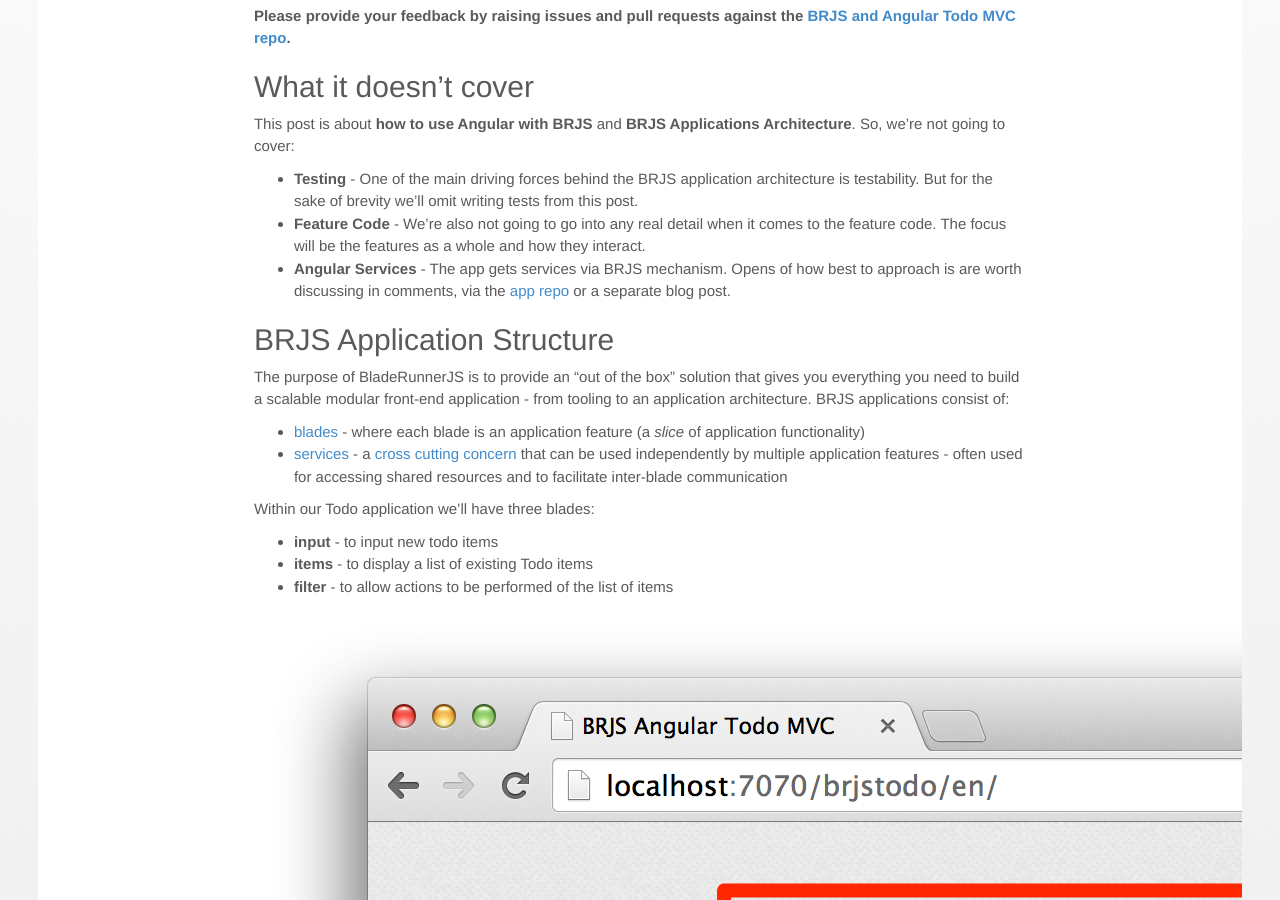
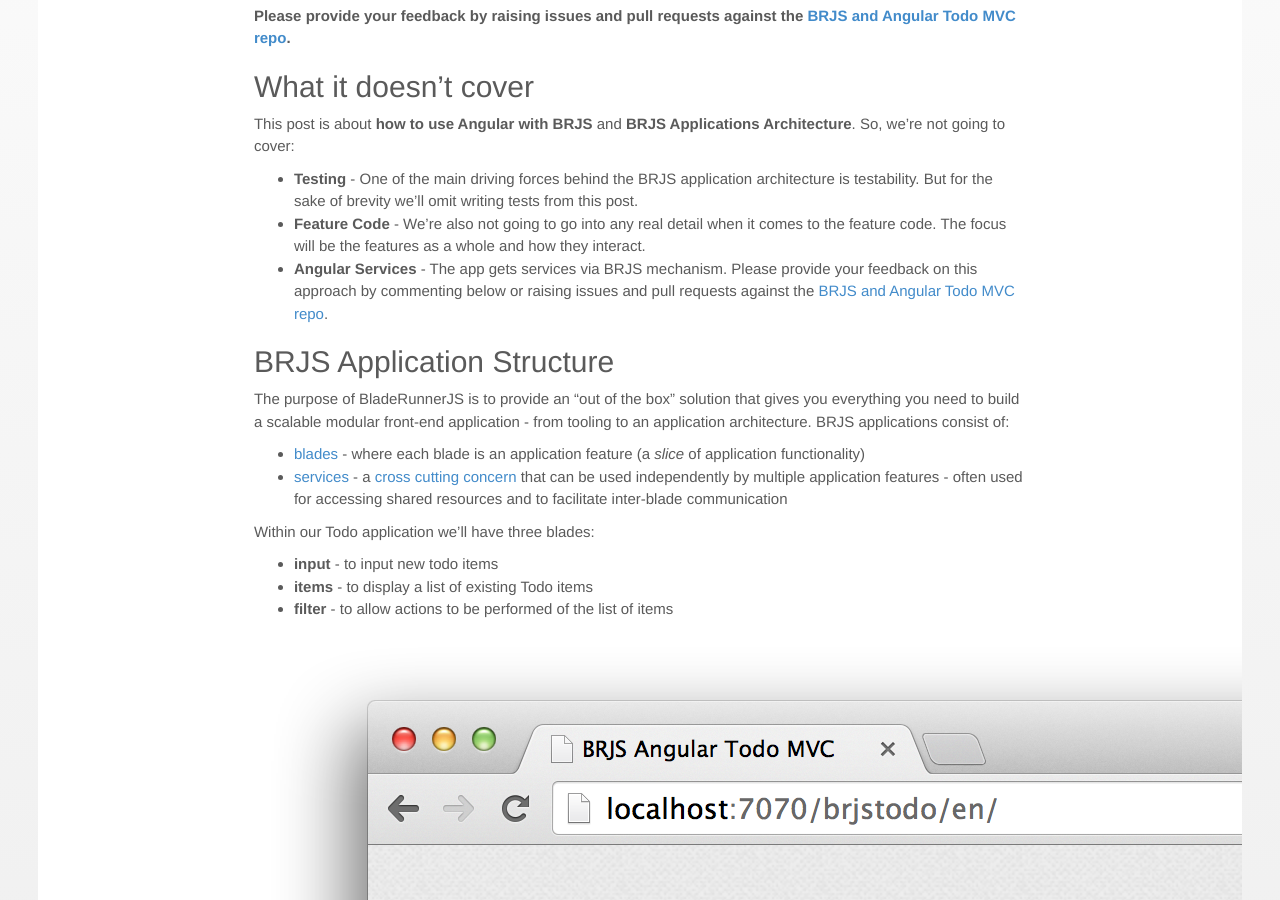
Before and after one commit to BladeRunnerJS/brjs-site, a Jekyll site: the page built from _posts/2014-09-05-using-angularjs-with-bladerunnerjs.md, in a window 1280 px wide and 900 px high, scrolled down 627 px. Built offline with Jekyll 4.4.1, drawn with Linux system fonts in a browser that asks for light colours; nearby versions of some CDN libraries; Markdown is read by kramdown in place of the engine named in the settings; comment, search, counter and statistics services are not loaded; some of the changed text lies outside the part shown.

Commit message:
Updates after feedback from @andyberry88

```diff
--- a/_posts/2014-09-05-using-angularjs-with-bladerunnerjs.md
+++ b/_posts/2014-09-05-using-angularjs-with-bladerunnerjs.md
@@ -32,7 +32,7 @@
 
 * **Testing** - One of the main driving forces behind the BRJS application architecture is testability. But for the sake of brevity we'll omit writing tests from this post.
 * **Feature Code** - We're also not going to go into any real detail when it comes to the feature code. The focus will be the features as a whole and how they interact.
-* **Angular Services** - The app gets services via BRJS mechanism. Opens of how best to approach is are worth discussing in comments, via the [app repo](https://github.com/BladeRunnerJS/brjs-todomvc-angular/) or a separate blog post.
+* **Angular Services** - The app gets services via BRJS mechanism. Please provide your feedback on this approach by commenting below or raising issues and pull requests against the [BRJS and Angular Todo MVC repo](https://github.com/BladeRunnerJS/brjs-todomvc-angular/).
 
 ## BRJS Application Structure
 
@@ -61,7 +61,7 @@
 
 In order to follow the rest of the tutorial you'll need to download BRJS v0.12 or later:
 
-<center><a class="btn btn-success" role="button" aria-label="52 MB" href="https://github.com/BladeRunnerJS/brjs/releases/tag/v0.12">
+<center><a class="btn btn-success brjs-latest-download" role="button" aria-label="52 MB" href="https://github.com/BladeRunnerJS/brjs/releases/tag/v0.12">
 	<span class="glyphicon glyphicon-arrow-down"></span> BladeRunnerJS-v0.12.0-gbf2529e.zip
 </a></center>
 
@@ -90,7 +90,7 @@
 
 ## Adding Angular to a BRJS App
 
-We know we're going to be using Angular so before we do anything else let's add the `angular.js` library to the applications. Third Party [Libraries](http://bladerunnerjs.org/docs/concepts/libraries/) are easily added to a BRJS application.
+We know we're going to be using Angular so before we do anything else let's add the `angular.js` library to the applications. Third-party [Libraries](http://bladerunnerjs.org/docs/concepts/libraries/) are easily added to a BRJS application.
 
 Within `apps/brjstodo/libs` create an `angular` directory. Within that directory add the [`angular.js` JavaScript library](http://ajax.googleapis.com/ajax/libs/angularjs/1.2.23/angular.js). Finally, create a `thirdparty-lib.manifest` with the following contents:
 
```
Also changed, not shown: _posts/2014-09-05-brjs-v0-12-released.md (+2 -2 lines).
